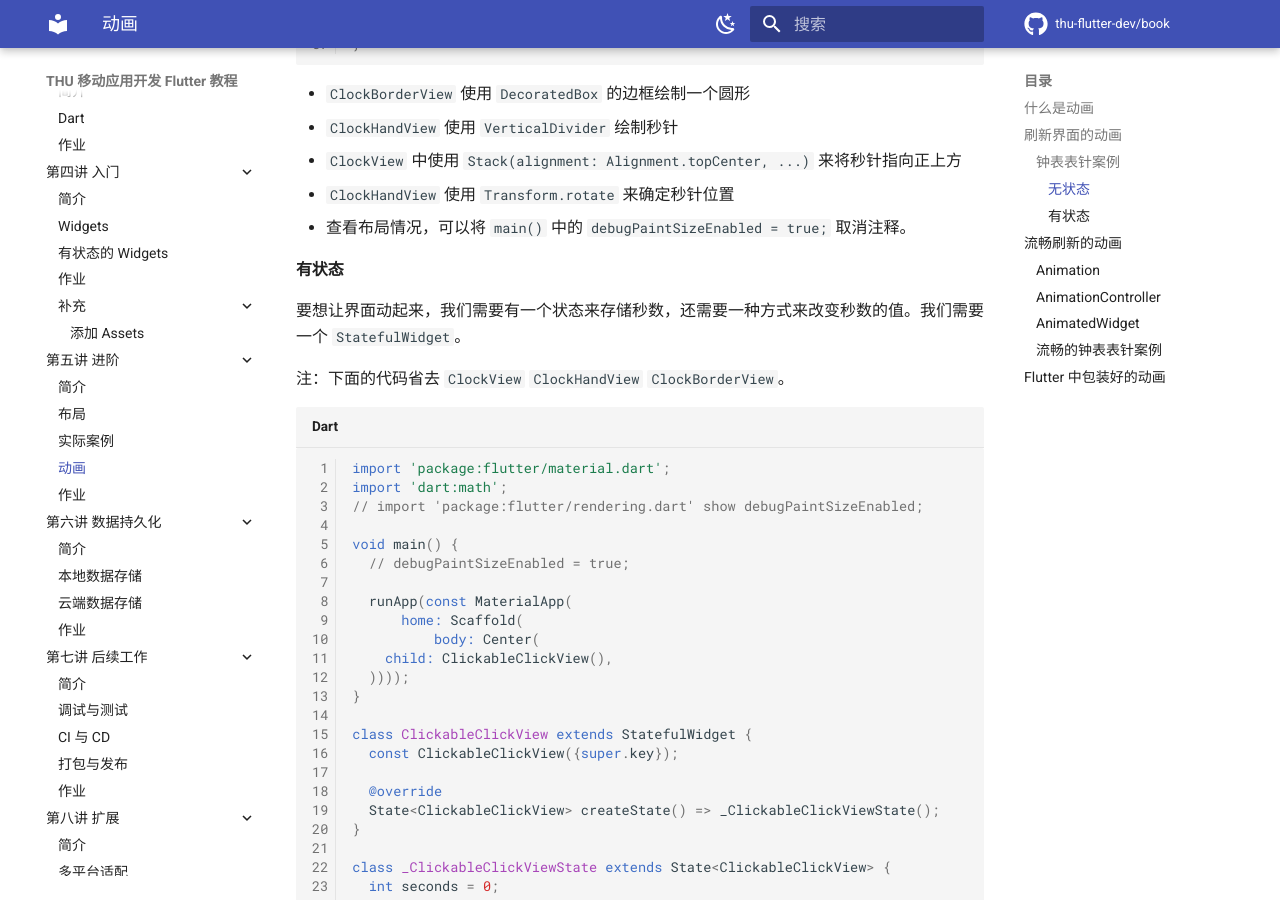
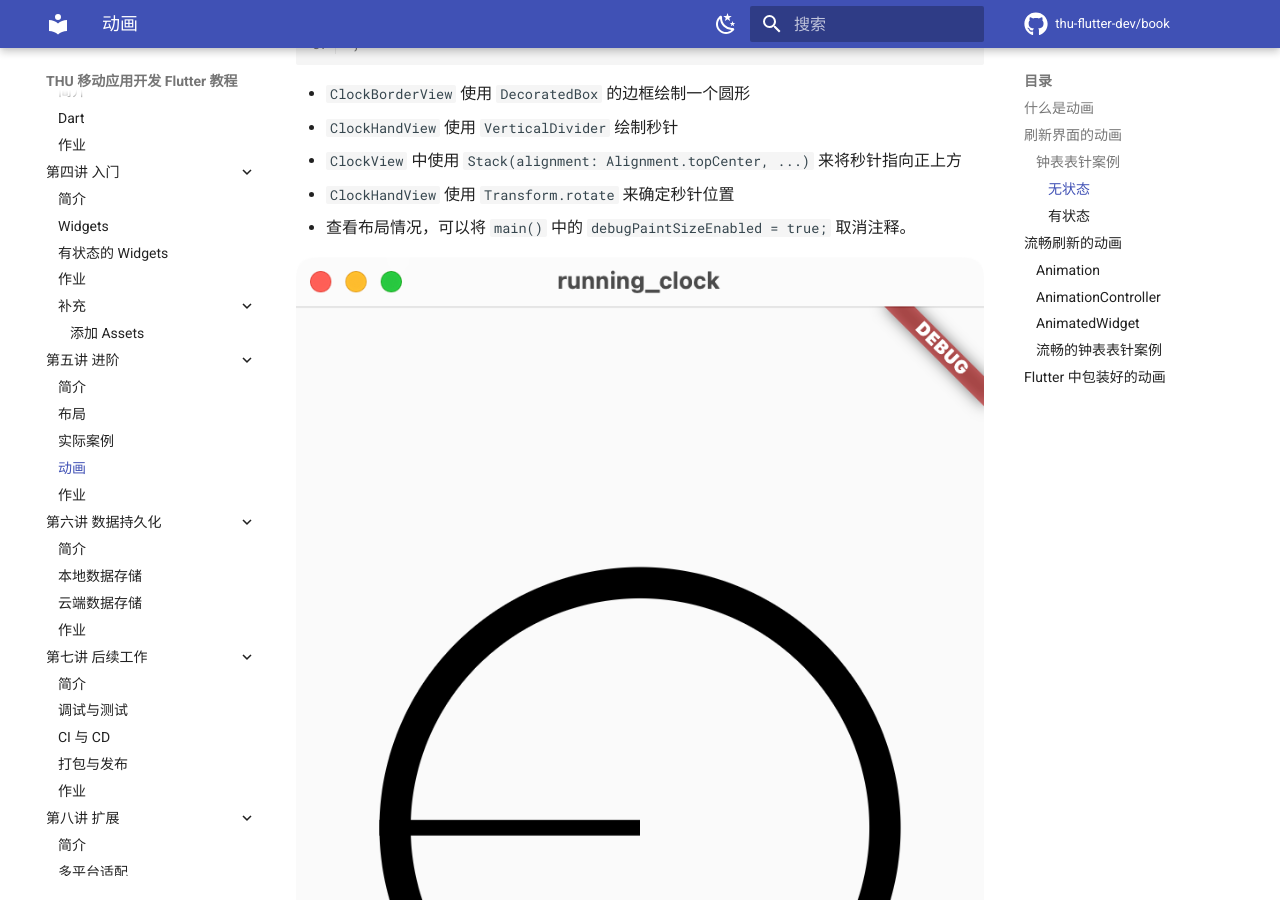
Before and after one commit to thu-mobile-dev/book, an MkDocs documentation site: the page built from docs/LECTURE/5/main-animation.md, in a window 1280 px wide and 900 px high, scrolled down 2856 px. Built offline with MkDocs 1.6.1 and Material for MkDocs 9.7.7, drawn with Linux system fonts in a browser that asks for light colours; comment, search, counter and statistics services are not loaded.

Commit message:
add clock

```diff
--- a/docs/LECTURE/5/main-animation.md
+++ b/docs/LECTURE/5/main-animation.md
@@ -132,6 +132,8 @@ class ClockBorderView extends StatelessWidget {
 - `ClockView` 中使用 `Stack(alignment: Alignment.topCenter, ...)` 来将秒针指向正上方
 - `ClockHandView` 使用 `Transform.rotate` 来确定秒针位置
 - 查看布局情况，可以将 `main()` 中的 `debugPaintSizeEnabled = true;` 取消注释。
+
+![](images-animation/clock.png)
 
 #### 有状态
 
```
Also changed, not shown: docs/LECTURE/5/images-animation/clock.png (added).
